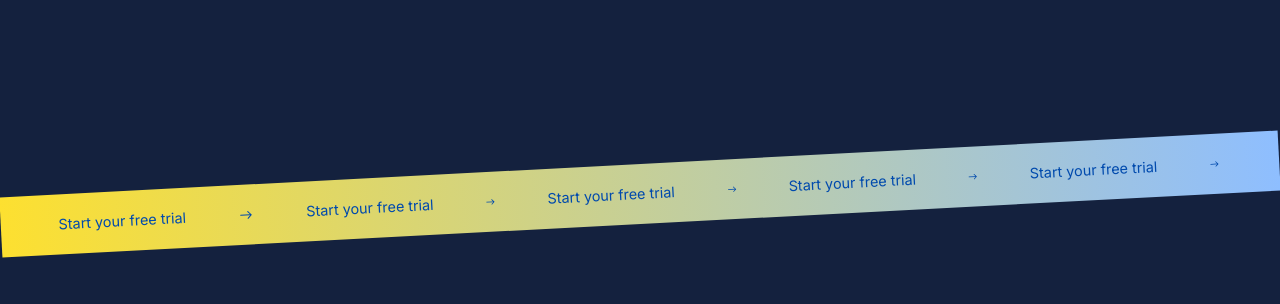
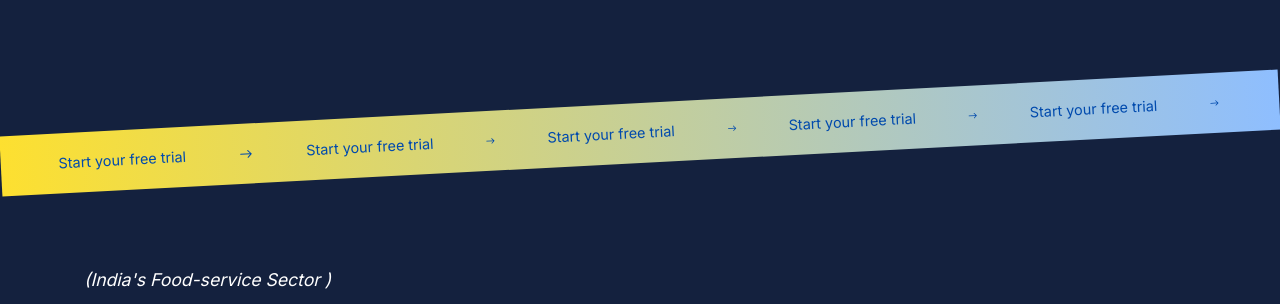
Before and after one commit to snackbae23/web, a React (Vite) app: page / in a window 1280 px wide. Shown: the part 622-926 px from the top of the page. Built offline with nearby package versions, Linux system fonts and the light colour scheme; no server answers.

Commit message:
update all

```diff
--- a/src/pages/LandingPage.jsx
+++ b/src/pages/LandingPage.jsx
@@ -37,7 +37,7 @@
        {/* hero-section */}
        <div className="bg-[#14213E] w-full h-fit flex flex-col  items-center justify-center z-[100]">
         {/* content */}
-        <div className="w-full sm:w-[90%] mx-auto h-fit min-h-[calc(100vh-70px)] relative flex sm:flex-row flex-col justify-evenly sm:justify-between items-center sm:mt-[2rem] mt-[5rem]">
+        <div className="w-full sm:w-[90%] mx-auto h-fit min-h-[calc(100vh-70px)] relative flex sm:flex-row flex-col justify-evenly sm:justify-between items-center sm:mt-[.2rem] mt-[5rem]">
           <div className="flex flex-col w-[90%] mx-auto md:w-[70%] h-full gap-[1rem] sm:gap-[2rem] justify-center">
             <p className="text-[#E5E7EB] font-[700] text-[3.2rem] md:text-[3rem] lg:text-[3.8rem] leading-[3.6rem] md:leading-[4rem] lg:leading-[4.5rem]">
               It’s not just food,
@@ -88,7 +88,7 @@
           </div>
         </div>
 
-        <div className='w-[100%] font-inter text-[.9rem] flex  text-nowrap gap-6 px-8 items-center justify-evenly text-[#004AAD] overflow-hidden sm:h-[60px] h-[40px] bg-gradient-to-l from-[#8EBEFF] to-[#FDE030] -rotate-3 m-6 mb-10'>
+        <div className='w-[100%] font-inter text-[.9rem] flex  text-nowrap gap-6 px-8 items-center justify-evenly text-[#004AAD] overflow-hidden sm:h-[60px] h-[40px] bg-gradient-to-l from-[#8EBEFF] to-[#FDE030] -rotate-3 -mt-2  mb-10'>
             <p>Start your free trial</p>
             <IoIosArrowRoundForward className='text-[1.3rem]' />
             <p>Start your free trial</p>
```
